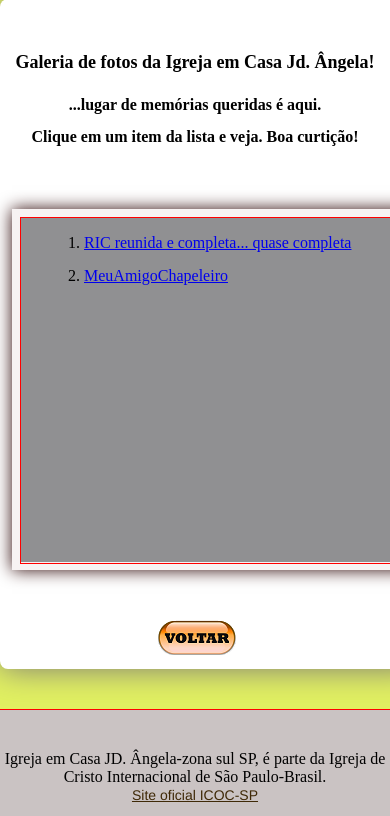
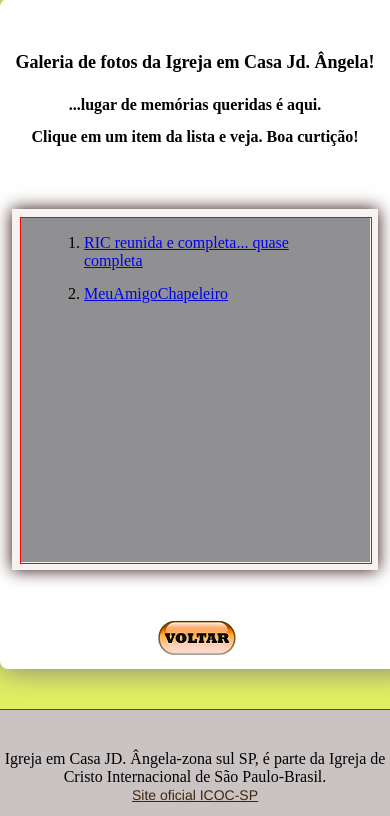
Before and after one commit to GuglielmoTargino/RIC_JD_ANGELA, a PHP site: page /fotos.html in a window 390 px wide; the page is wider, and only the part inside the window is pictured. Shown: the part 148-964 px from the top of that part. Run offline with PHP 8.4, Linux system fonts and the light colour scheme.

Commit message:
adj_cx
ajuste de tela

```diff
--- a/libraries/stylesheet.css
+++ b/libraries/stylesheet.css
@@ -70,7 +70,7 @@ div#botao-menu img#bot-menu{
 }
 
 /*smart phone ===================================================*/
-@media only screen and (max-width: 450px){
+@media only screen and (max-width: 480px){
     nav{width: 100%; height: 55px; padding-top: 4px;}
     nav li{
         position: relative;
@@ -109,7 +109,7 @@ div#botao-menu img#bot-menu{
     position: relative;
     border: 8px solid hsl(0, 22%, 96%);
     box-shadow:  0 0 1em rgb(46, 8, 8);
-    width:380px;
+    width:350px;
     height: 345px;
     right: 38px;
     margin-top: 200px;
@@ -147,7 +147,7 @@ div#botao-menu img#bot-menu{
 
 
 /* tablet =============================================================*/
-@media only screen and (min-width: 451px) and (max-width: 768px){
+@media only screen and (min-width: 481px) and (max-width: 768px){
     nav{width: 100%; height: 60px; padding-top: 15px;}
     nav li{
         position: relative;
```
